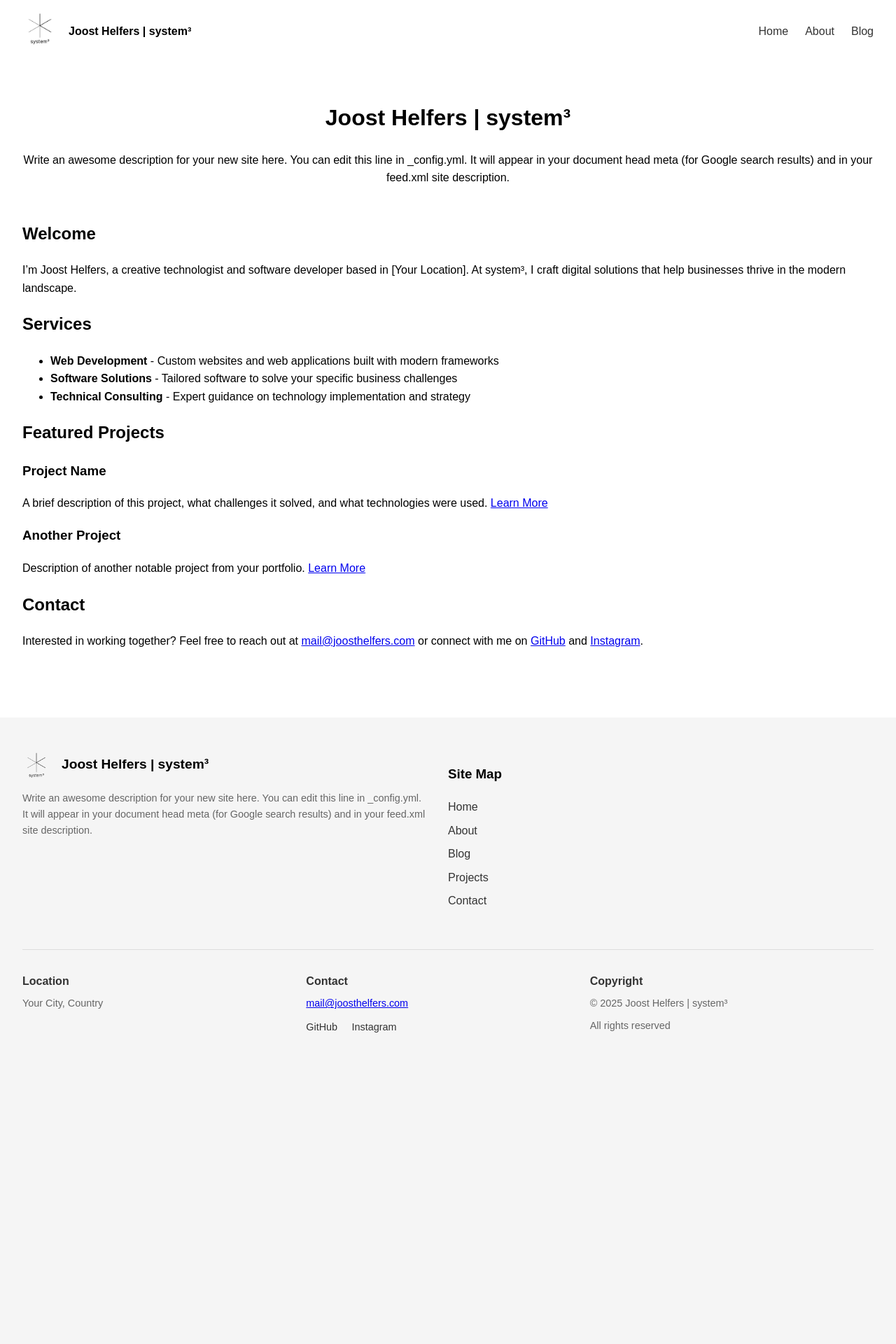
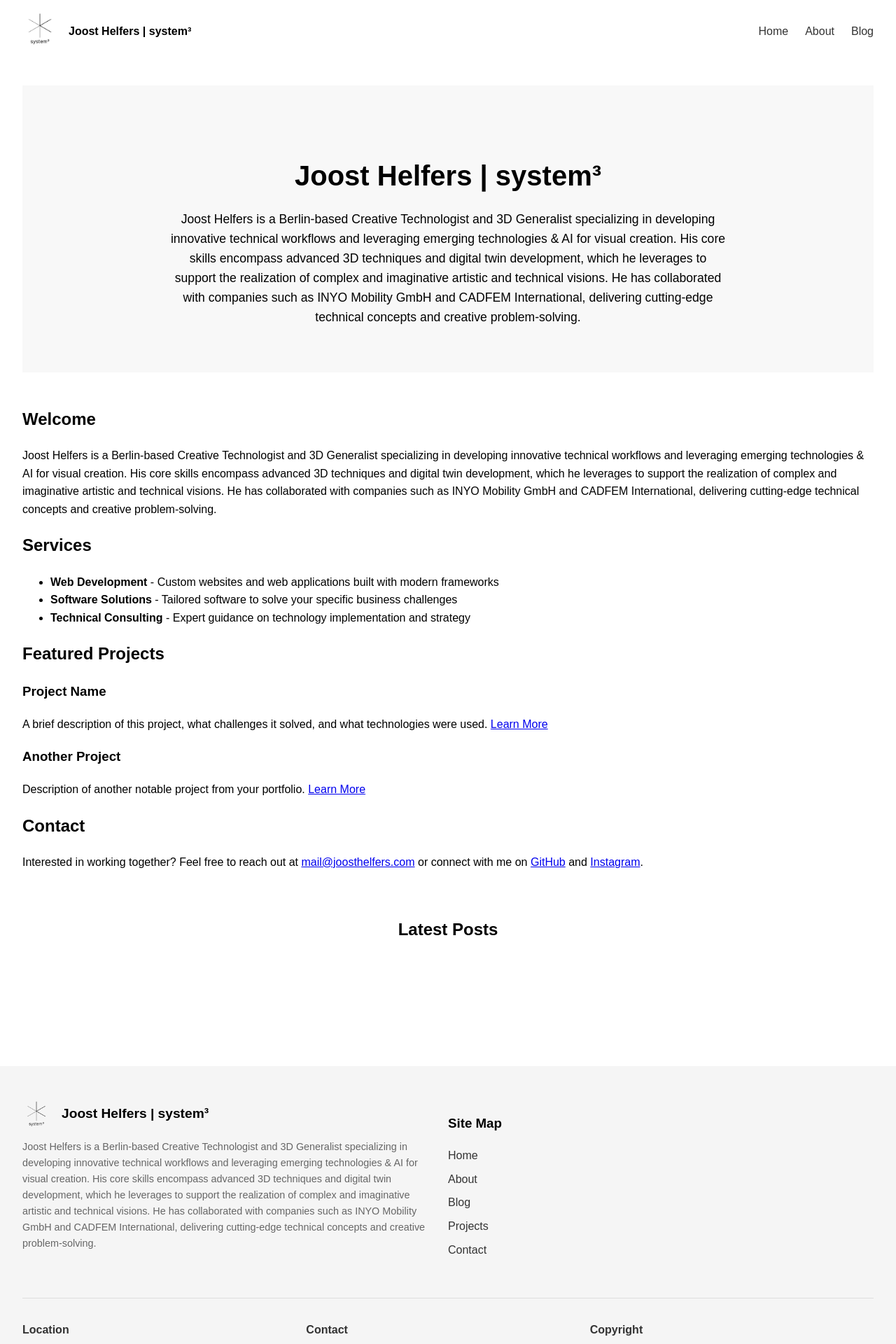
Before and after one commit to joosthel/system3-web, a Jekyll site: the page built from index.md, in a window 1280 px wide. Shown: the top 1920 px of the page at 70% size. Built offline with Jekyll 4.4.1, drawn with Linux system fonts in a browser that asks for light colours; a script that is not in the unit is left out.

Commit message:
add - tinylytics tracking and basic page layout

```diff
--- a/_config.yml
+++ b/_config.yml
@@ -21,9 +21,12 @@
 title: Joost Helfers | system³
 email: mail@joosthelfers.com
 description: >- # this means to ignore newlines until "baseurl:"
-  Write an awesome description for your new site here. You can edit this
-  line in _config.yml. It will appear in your document head meta (for
-  Google search results) and in your feed.xml site description.
+  Joost Helfers is a Berlin-based Creative Technologist and 3D Generalist specializing
+  in developing innovative technical workflows and leveraging emerging technologies &
+  AI for visual creation. His core skills encompass advanced 3D techniques and digital
+  twin development, which he leverages to support the realization of complex and imaginative
+  artistic and technical visions. He has collaborated with companies such as INYO Mobility GmbH
+  and CADFEM International, delivering cutting-edge technical concepts and creative problem-solving.
 baseurl: "" # the subpath of your site, e.g. /blog
 url: "https://joosthelfers.com" # the base hostname & protocol for your site, e.g. http://example.com
 github_username:  joosthel
--- a/_layouts/default.html
+++ b/_layouts/default.html
@@ -7,6 +7,9 @@
     <link rel="stylesheet" href="{{ "/assets/css/main.css" | relative_url }}">
     {% feed_meta %}
     {% seo %}
+
+    <!-- Tinylytics -->
+    <script src="https://tinylytics.app/embed/7ZMWAxo3SGfyS79F-9JM.js" defer></script>
   </head>
   <body>
     {% include header.html %}
--- a/_layouts/home.html
+++ b/_layouts/home.html
@@ -3,12 +3,39 @@ layout: default
 ---
 
 <div class="home-container">
-  <header class="home-header">
+  <!-- Hero Section -->
+  <section class="hero-section">
     <h1>{{ site.title }}</h1>
-    <p>{{ site.description }}</p>
-  </header>
+    <p class="hero-description">{{ site.description }}</p>
+  </section>
 
-  <main class="home-content">
+  <!-- Main Content Section -->
+  <section class="main-content">
     {{ content }}
-  </main>
+  </section>
+
+  <!-- Blog Posts Section -->
+  <section class="blog-section">
+    <h2>Latest Posts</h2>
+    <div class="post-grid">
+      {% for post in site.posts limit:3 %}
+      <div class="post-card">
+        <h3><a href="{{ post.url | relative_url }}">{{ post.title }}</a></h3>
+        <span class="post-date">{{ post.date | date: "%B %d, %Y" }}</span>
+        {% if post.description %}
+          <p>{{ post.description }}</p>
+        {% else %}
+          <p>{{ post.excerpt | strip_html | truncatewords: 30 }}</p>
+        {% endif %}
+        <a href="{{ post.url | relative_url }}" class="read-more">Read More</a>
+      </div>
+      {% endfor %}
+    </div>
+
+    {% if site.posts.size > 3 %}
+    <div class="view-all">
+      <a href="{{ '/blog' | relative_url }}" class="view-all-button">View All Posts</a>
+    </div>
+    {% endif %}
+  </section>
 </div>
--- a/assets/css/main.css
+++ b/assets/css/main.css
@@ -166,6 +166,110 @@ body {
 }
 
 
+/* Hero Section */
+.hero-section {
+  padding: 4rem 2rem;
+  text-align: center;
+  background-color: #f8f8f8;
+  margin-bottom: 3rem;
+}
+
+.hero-section h1 {
+  margin-bottom: 1rem;
+  font-size: 2.5rem;
+}
+
+.hero-description {
+  max-width: 800px;
+  margin: 0 auto;
+  font-size: 1.1rem;
+  line-height: 1.6;
+}
+
+/* Main Content Section */
+.main-content {
+  margin-bottom: 4rem;
+}
+
+/* Blog Posts Section */
+.blog-section {
+  margin-bottom: 4rem;
+}
+
+.blog-section h2 {
+  margin-bottom: 2rem;
+  text-align: center;
+}
+
+.post-grid {
+  display: grid;
+  grid-template-columns: repeat(auto-fill, minmax(300px, 1fr));
+  gap: 2rem;
+}
+
+.post-card {
+  border: 1px solid #eaeaea;
+  border-radius: 5px;
+  padding: 1.5rem;
+  transition: transform 0.2s, box-shadow 0.2s;
+}
+
+.post-card:hover {
+  transform: translateY(-5px);
+  box-shadow: 0 10px 20px rgba(0,0,0,0.1);
+}
+
+.post-card h3 {
+  margin-top: 0;
+  margin-bottom: 0.5rem;
+}
+
+.post-card h3 a {
+  text-decoration: none;
+  color: #333;
+}
+
+.post-date {
+  display: block;
+  color: #666;
+  font-size: 0.9rem;
+  margin-bottom: 1rem;
+}
+
+.read-more {
+  display: inline-block;
+  margin-top: 1rem;
+  color: #0066cc;
+  text-decoration: none;
+  font-weight: 500;
+}
+
+.view-all {
+  text-align: center;
+  margin-top: 3rem;
+}
+
+.view-all-button {
+  display: inline-block;
+  padding: 0.5rem 1.5rem;
+  background-color: #0066cc;
+  color: white;
+  text-decoration: none;
+  border-radius: 3px;
+  font-weight: 500;
+}
+
+.view-all-button:hover {
+  background-color: #0052a3;
+}
+
+/* Responsive adjustments */
+@media (max-width: 768px) {
+  .post-grid {
+    grid-template-columns: 1fr;
+  }
+}
+
   /* Post content styles */
 .home-content,
 .post-content,
--- a/index.md
+++ b/index.md
@@ -5,7 +5,12 @@ title: Home
 
 ## Welcome
 
-I'm Joost Helfers, a creative technologist and software developer based in [Your Location]. At system³, I craft digital solutions that help businesses thrive in the modern landscape.
+Joost Helfers is a Berlin-based Creative Technologist and 3D Generalist specializing
+  in developing innovative technical workflows and leveraging emerging technologies &
+  AI for visual creation. His core skills encompass advanced 3D techniques and digital
+  twin development, which he leverages to support the realization of complex and imaginative
+  artistic and technical visions. He has collaborated with companies such as INYO Mobility GmbH
+  and CADFEM International, delivering cutting-edge technical concepts and creative problem-solving.
 
 ## Services
 
```
